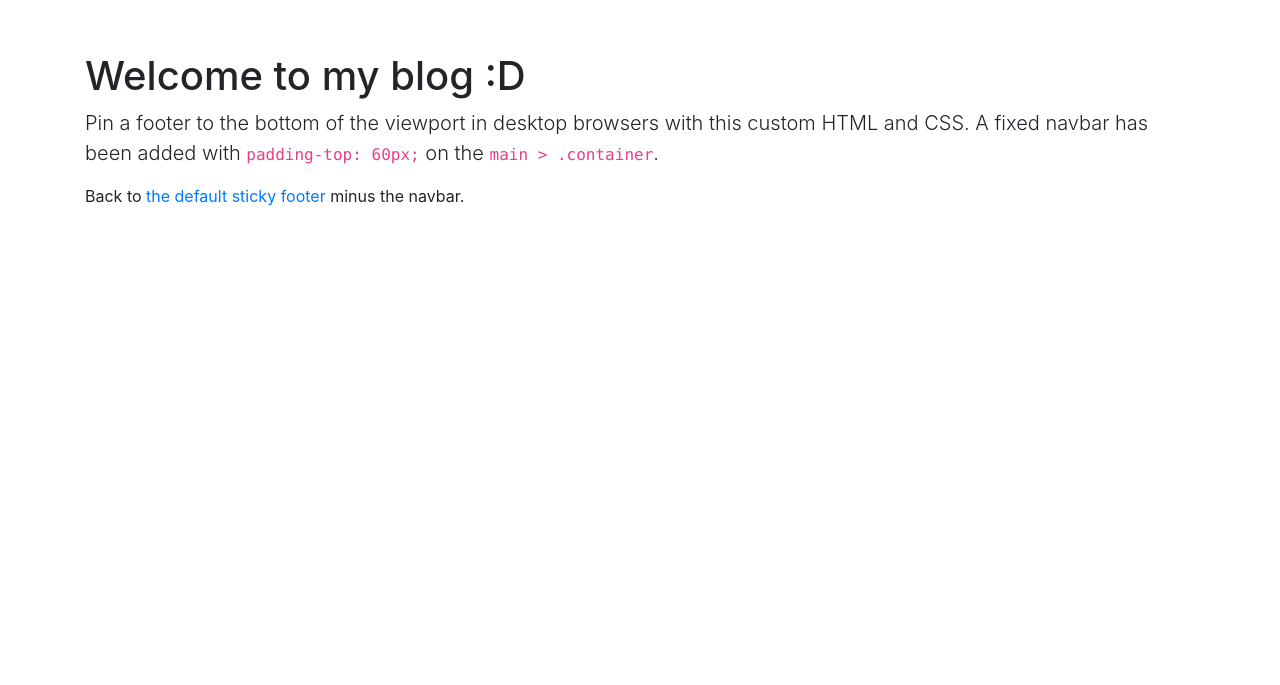
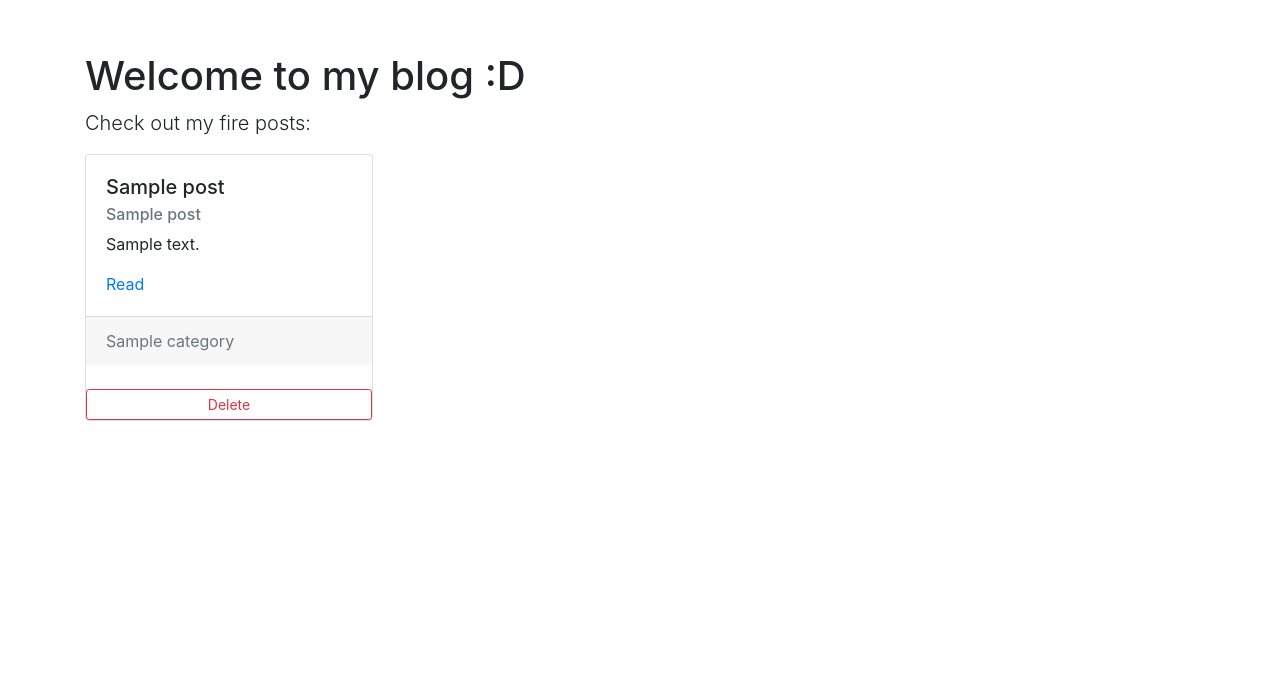
Before and after one commit to paytonshen/flaskProject, a Flask app: page / in a window 1280 px wide. Shown: the part 56-741 px from the top of the page. Run offline with Flask 2, Linux system fonts and the light colour scheme; tables that the repository leaves empty hold one stand-in row (values such as "Sample post"); some libraries are stand-ins or nearby versions.

Commit message:
Finished project

```diff
--- a/app.py
+++ b/app.py
@@ -1,4 +1,4 @@
-from flask import Flask, render_template
+from flask import Flask, render_template, request, redirect, url_for
 from flask_sqlalchemy import SQLAlchemy
 from datetime import datetime
 
@@ -8,13 +8,10 @@ app.config['SQLALCHEMY_DATABASE_URI'] = 'sqlite:///db.sqlite3'
 app.config['SQLALCHEMY_TRACK_MODIFICATIONS'] = False
 db = SQLAlchemy(app)
 
-
-
-
 class Post(db.Model):
     id = db.Column(db.Integer, primary_key=True)
     title = db.Column(db.String(255), nullable=False)
-    subtile = db.Column(db.String(255), nullable=False)
+    subtitle = db.Column(db.String(255), nullable=False)
     body = db.Column(db.Text, nullable=False)
     pub_date = db.Column(db.DateTime, nullable=False, default=datetime.utcnow)
     category_id = db.Column(db.Integer, db.ForeignKey('category.id'),nullable=False)
@@ -23,7 +20,6 @@ class Post(db.Model):
     def __repr__(self):
         return '<Post %r>' % self.title
 
-
 class Category(db.Model):
     id = db.Column(db.Integer, primary_key=True)
     name = db.Column(db.String(50), nullable=False)
@@ -31,14 +27,57 @@ class Category(db.Model):
     def __repr__(self):
         return '<Category %r>' % self.name
 
-@app.route('/')
-def hello_world():  # put application's code here
-    return render_template("index.html")
+@app.route('/delete/<int:post_id>')
+def delete(post_id):
+    category_name = request.form["category"]
+    category = Category(name=category_name)
+    post = Post(
+        title=request.form["title"],
+        subtitle=request.form["subtitle"],
+        body=request.form["body"],
+        category=category
+    )
+    post_to_delete = post.query.get_or_404(post_id)
+    try:
+        db.session.delete(post_to_delete)
+        db.session.commit()
+    except:
+        return "rip"
 
 
-@app.route('/create-post')
+@app.route('/')
+def get_all_posts():  # put application's code here
+    posts = Post.query.all()
+    return render_template("index.html", posts=posts)
+
+
+
+@app.route('/post/<int:post_id>')
+def show_post(post_id):
+    fetched_post = Post.query.get(post_id)
+    return render_template("post.html", post=fetched_post)
+
+
+
+
+@app.route('/create-post', methods=['GET', 'POST'])
 def create_post():
-    return render_template("create-post.html")
+    if request.method == "GET":
+        return render_template("create-post.html")
+    else:
+        category_name = request.form["category"]
+        category = Category(name=category_name)
+        post = Post(
+            title=request.form["title"],
+            subtitle=request.form["subtitle"],
+            body=request.form["body"],
+            category=category
+        )
+        db.session.add(post)
+        db.session.commit()
+        return redirect(url_for("get_all_posts"))
+
+
 
 
 if __name__ == '__main__':
--- a/templates/create-post.html
+++ b/templates/create-post.html
@@ -7,7 +7,7 @@
     <h1 class="mt-5">Create a Bost </h1>
     <p class="lead">Enter in your new post!</p>
 
-    <form action="">
+    <form method="post">
         <label for="title">Bost Title:</label><br>
         <input type="text" id="title" name="title" ><br>
         <label for="subtitle">Subtitle:</label><br>
--- a/templates/index.html
+++ b/templates/index.html
@@ -6,6 +6,26 @@
 
 {% block content %}
     <h1 class="mt-5">Welcome to my blog :D </h1>
-    <p class="lead">Pin a footer to the bottom of the viewport in desktop browsers with this custom HTML and CSS. A fixed navbar has been added with <code>padding-top: 60px;</code> on the <code>main &gt; .container</code>.</p>
-    <p>Back to <a href="/docs/4.6/examples/sticky-footer/">the default sticky footer</a> minus the navbar.</p>
+    <p class="lead">Check out my fire posts:</p>
+
+
+    <div class="row row-cols-1 row-cols-md-2 row-cols-lg-3">
+    {% for post in posts: %}
+    <div class="col mb-4">
+        <div class="card" style="width: 18rem;">
+          <div class="card-body">
+            <h5 class="card-title">{{ post.title }}</h5>
+            <h6 class="card-subtitle mb-2 text-muted">{{ post.subtitle }}</h6>
+            <p class="card-text">{{ post.body[0:150] }}</p>
+            <a href="post/{{ post.id }}" class="card-link">Read</a>
+          </div>
+         <div class="card-footer text-muted">
+             {{ post.category.name }}
+         </div><br>
+            <a href="/delete/{{ post.id }}" class="btn btn-outline-danger btn-sm">Delete</a>
+        </div>
+    </div>
+    {% endfor %}
+    </div>
+
 {% endblock %}
```
Also changed, not shown: templates/post.html (added, +12 -0 lines).
